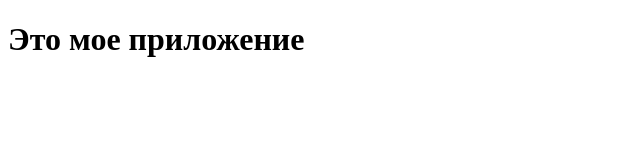
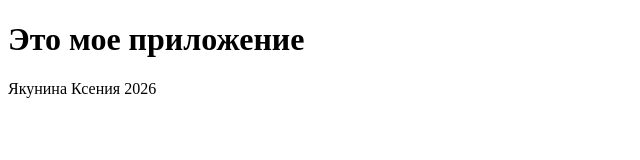
Before and after one commit to 31ISP/mobdev-lab-git-ykunina, a plain HTML site: page index.html in a window 1280 px wide. Shown: the whole page, without its empty margins (0-640 px from the left). Drawn offline with Linux system fonts and the light colour scheme.

Commit message:
fixed index.html

```diff
--- a/index.html
+++ b/index.html
@@ -7,6 +7,8 @@
     <title>Document</title>
 </head>
 <body>
-
+ <footer>
+    Якунина Ксения 2026
+ </footer>
 </body>
 </html>
```
